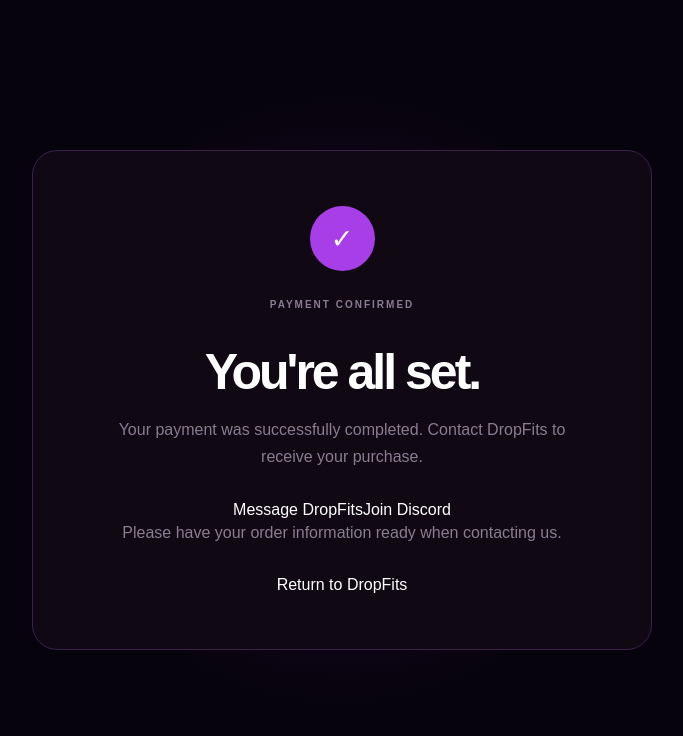
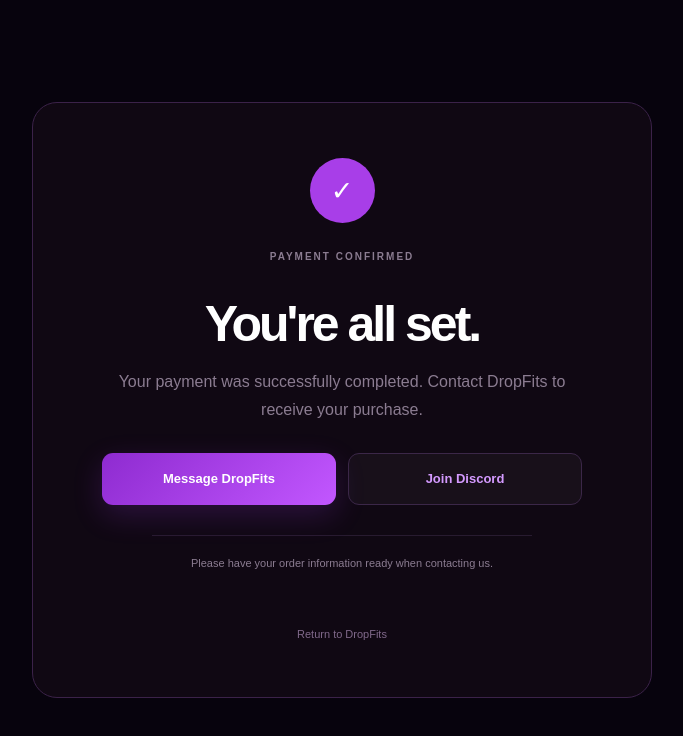
Before and after one commit to yllabs/botara-invoice, a Next.js app: page /success in a window 1280 px wide. Shown: the top 736 px of the page, without its empty margins (298-981 px from the left). Built offline with nearby package versions, Linux system fonts and the light colour scheme.

Commit message:
Update print statement from 'Hello' to 'Goodbye'

```diff
--- a/app/globals.css
+++ b/app/globals.css
@@ -32,7 +32,7 @@
 
 .navbar {
   position: fixed;
-top: 0;
+  top: 46px;
   left: 0;
   right: 0;
   height: 74px;
@@ -77,7 +77,7 @@
 
 .hero {
   min-height: 850px;
-padding: 150px 8% 90px;
+  padding: 195px 8% 90px;
   display: flex;
   align-items: center;
   gap: 70px;
@@ -501,6 +501,61 @@
   white-space: nowrap;
 }
 
+.productFeatures {
+  display: grid;
+  gap: 8px;
+  margin-bottom: 18px;
+}
+
+.productFeature {
+  display: flex;
+  align-items: center;
+  gap: 8px;
+  color: #9b8da2;
+  font-size: 11px;
+}
+
+.productFeature span {
+  color: #bd5cff;
+  font-weight: 900;
+}
+
+.deliveryNotice {
+  display: flex;
+  align-items: center;
+  gap: 11px;
+  margin: 18px 0;
+  padding: 12px 14px;
+  border: 1px solid #34203e;
+  border-radius: 10px;
+  background: rgba(174, 76, 241, 0.06);
+}
+
+.deliveryDot {
+  width: 8px;
+  height: 8px;
+  border-radius: 50%;
+  background: #b84dff;
+  box-shadow: 0 0 12px rgba(184, 77, 255, 0.7);
+  flex-shrink: 0;
+}
+
+.deliveryNotice div {
+  display: flex;
+  flex-direction: column;
+  gap: 2px;
+}
+
+.deliveryNotice strong {
+  color: #d9c2e5;
+  font-size: 12px;
+}
+
+.deliveryNotice div span {
+  color: #8e7b97;
+  font-size: 11px;
+}
+
 .buyButton {
   width: 100%;
   padding: 14px;
@@ -672,6 +727,80 @@
   max-width: 480px;
   color: #8b7c91;
   line-height: 1.7;
+}
+
+.successActions {
+  display: grid;
+  grid-template-columns: 1fr 1fr;
+  gap: 12px;
+  margin: 30px auto 0;
+  max-width: 480px;
+}
+
+.successPrimary,
+.successDiscord {
+  display: flex;
+  align-items: center;
+  justify-content: center;
+  min-height: 52px;
+  padding: 15px 20px;
+  border-radius: 11px;
+  font-size: 13px;
+  font-weight: 800;
+  text-decoration: none;
+  transition: 0.2s ease;
+}
+
+.successPrimary {
+  background: linear-gradient(135deg, #8e2bd0, #c257ff);
+  color: #ffffff;
+  box-shadow: 0 10px 30px rgba(174, 61, 255, 0.18);
+}
+
+.successPrimary:hover {
+  transform: translateY(-2px);
+  box-shadow: 0 15px 40px rgba(174, 61, 255, 0.28);
+}
+
+.successDiscord {
+  border: 1px solid #3b2748;
+  background: rgba(255, 255, 255, 0.03);
+  color: #d49aff;
+}
+
+.successDiscord:hover {
+  transform: translateY(-2px);
+  border-color: #8f45bd;
+  background: rgba(174, 76, 241, 0.08);
+}
+
+.successDivider {
+  width: 100%;
+  max-width: 380px;
+  height: 1px;
+  margin: 30px auto 18px;
+  background: #281b30;
+}
+
+.successNote {
+  display: block;
+  max-width: 420px;
+  margin: 0 auto;
+  color: #665b6c;
+  font-size: 11px;
+  line-height: 1.6;
+}
+
+.successHome {
+  display: inline-block;
+  margin-top: 25px;
+  color: #80698b;
+  font-size: 11px;
+  text-decoration: none;
+}
+
+.successHome:hover {
+  color: #c06aff;
 }
 
 /* Admin Login */
@@ -1201,11 +1330,7 @@
 .maintenancePage {
   min-height: 100vh;
   background:
-radial-gradient(
-circle at 50% 40%,
-rgba(126, 54, 255, 0.14),
-transparent 38%
-),
+    radial-gradient(circle at 50% 40%, rgba(126, 54, 255, 0.14), transparent 38%),
     #050507;
   display: flex;
   align-items: center;
@@ -1343,6 +1468,50 @@
   color: #8750d8;
 }
 
+/* Discord Banner */
+
+.discordBanner {
+  width: 100%;
+  min-height: 46px;
+  padding: 0 28px;
+  display: flex;
+  align-items: center;
+  justify-content: center;
+  gap: 10px;
+  position: fixed;
+  top: 0;
+  left: 0;
+  right: 0;
+  z-index: 200;
+  background: linear-gradient(90deg, #160b1d, #25102f, #160b1d);
+  border-bottom: 1px solid #5b2875;
+  box-shadow: 0 5px 25px rgba(0, 0, 0, 0.35);
+  color: #d8c2e3;
+  font-size: 12px;
+  font-weight: 600;
+}
+
+.discordBannerDot {
+  width: 8px;
+  height: 8px;
+  border-radius: 50%;
+  flex-shrink: 0;
+  background: #bd55ff;
+  box-shadow: 0 0 14px rgba(189, 85, 255, 0.9);
+}
+
+.discordBanner a {
+  color: #d276ff;
+  font-weight: 900;
+  text-decoration: none;
+  transition: 0.2s ease;
+}
+
+.discordBanner a:hover {
+  color: #edb5ff;
+  text-shadow: 0 0 12px rgba(210, 118, 255, 0.5);
+}
+
 /* Tablet */
 
 @media (max-width: 1000px) {
@@ -1387,7 +1556,7 @@
 
   .hero {
     display: block;
-padding: 125px 6% 80px;
+    padding: 145px 6% 80px;
   }
 
   .hero h1 {
@@ -1506,6 +1675,23 @@
   .maintenanceCard {
     padding: 48px 24px;
   }
+
+  .discordBanner {
+    min-height: 58px;
+    padding: 9px 14px;
+    gap: 7px;
+    flex-wrap: wrap;
+    text-align: center;
+    line-height: 1.4;
+  }
+
+  .navbar {
+    top: 58px;
+  }
+
+  .hero {
+    padding-top: 150px;
+  }
 }
 
 /* Small Mobile */
@@ -1547,6 +1733,10 @@
     font-size: 40px;
   }
 
+  .successActions {
+    grid-template-columns: 1fr;
+  }
+
   .adminLoginCard {
     padding: 30px 22px;
   }
@@ -1590,51 +1780,19 @@
 
   .maintenanceCard p {
     font-size: 14px;
+  }
+
   .discordBanner {
-  width: 100%;
-  min-height: 46px;
-  padding: 0 28px;
-  box-sizing: border-box;
-  display: flex;
-  align-items: center;
-  justify-content: center;
-  gap: 10px;
-  background: linear-gradient(90deg, #160b1d, #25102f, #160b1d);
-  border-bottom: 1px solid #352040;
-  color: #c9b5d2;
-  font-size: 12px;
-  font-weight: 600;
-  position: relative;
-  z-index: 20;
-}
-
-.discordBannerDot {
-  width: 7px;
-  height: 7px;
-  border-radius: 50%;
-  background: #b84dff;
-  box-shadow: 0 0 12px rgba(184, 77, 255, 0.8);
-  flex-shrink: 0;
-}
-
-.discordBanner a {
-  color: #c56cff;
-  font-weight: 800;
-  text-decoration: none;
-  transition: 0.2s ease;
-}
-
-.discordBanner a:hover {
-  color: #e0a5ff;
-}
-
-@media (max-width: 600px) {
-  .discordBanner {
-    padding: 10px 16px;
-    gap: 7px;
-    flex-wrap: wrap;
-    text-align: center;
-  }
-}
-}
-}
+    min-height: 62px;
+    padding: 9px 10px;
+    font-size: 11px;
+  }
+
+  .navbar {
+    top: 62px;
+  }
+
+  .hero {
+    padding-top: 155px;
+  }
+}
```
Lines whose indentation alone changed are shown as unchanged.
